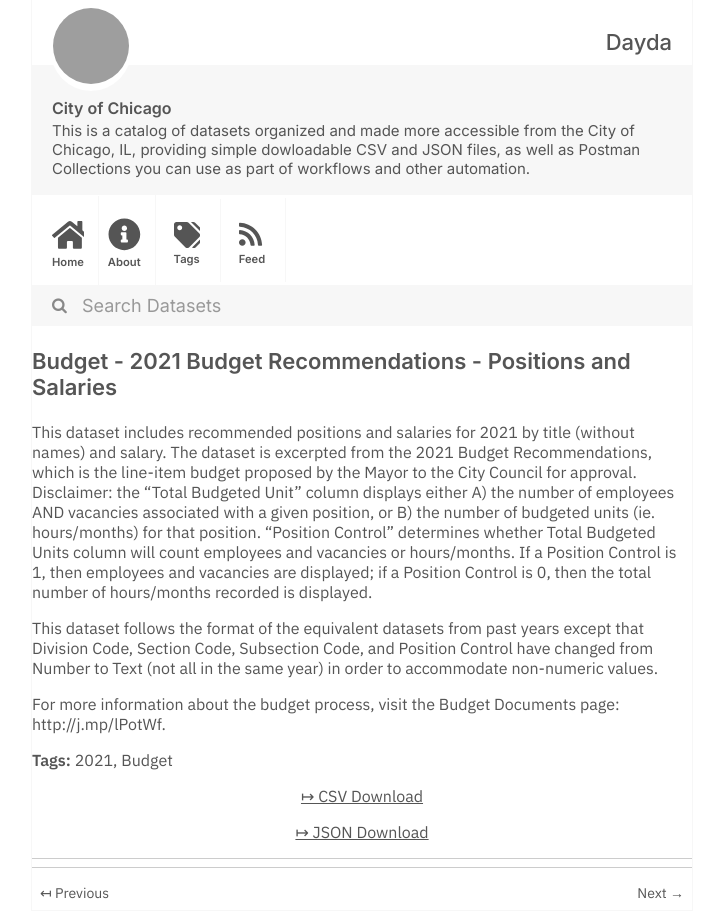
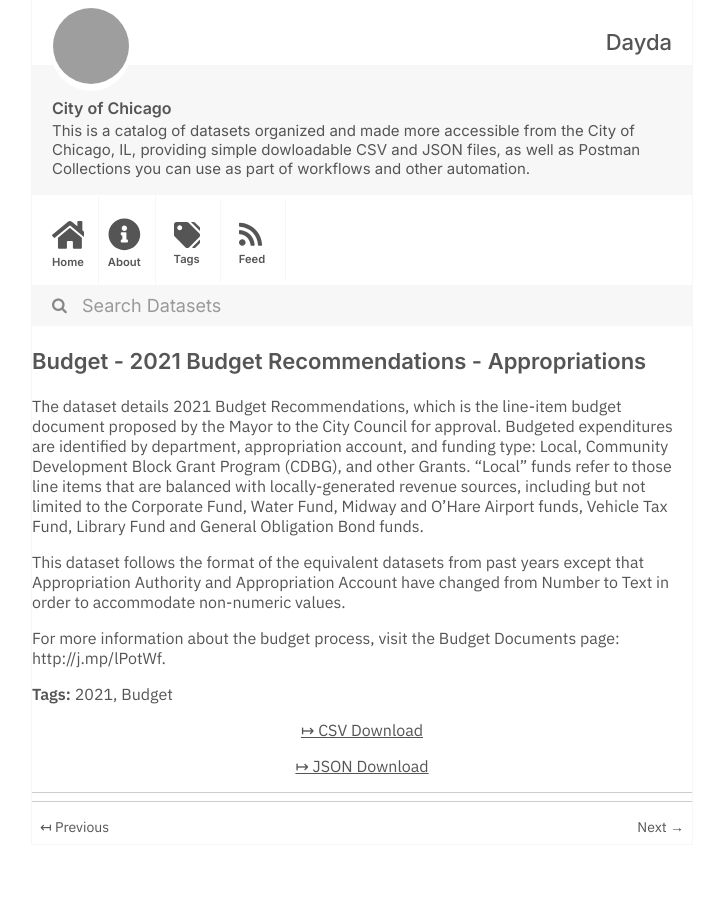
Before and after one commit to dayda-entities/city-of-chicago, a Jekyll site: the page built from _posts/2020-11-10-budget-2021-budget-recommendat.md, in a window 1280 px wide, cut to the strip 0-911 px from the top of the page. Shown: the whole strip, without its empty margins (278-1001 px from the left). Built offline with Jekyll 4.4.1, drawn with Linux system fonts in a browser that asks for light colours; grey boxes are pictures that could not be loaded.

```diff
--- a/_posts/2020-11-10-budget-2021-budget-recommendat.md
+++ b/_posts/2020-11-10-budget-2021-budget-recommendat.md
@@ -1,7 +1,7 @@
 ---
-title: Budget - 2021 Budget Recommendations - Positions and Salaries
-created: '2020-11-10T16:54:30.268044'
-modified: '2020-11-10T16:54:30.268054'
+title: Budget - 2021 Budget Recommendations - Appropriations
+created: '2020-11-10T16:54:18.495944'
+modified: '2020-11-10T16:54:18.495955'
 state: active
 type: dataset
 tags:
@@ -10,14 +10,14 @@ tags:
 groups:
   - Local Government
 csv_url: >-
-  https://data.cityofchicago.org/api/views/7b5w-rzes/rows.csv?accessType=DOWNLOAD
+  https://data.cityofchicago.org/api/views/385z-7dwt/rows.csv?accessType=DOWNLOAD
 json_url: >-
-  https://data.cityofchicago.org/api/views/7b5w-rzes/rows.json?accessType=DOWNLOAD
+  https://data.cityofchicago.org/api/views/385z-7dwt/rows.json?accessType=DOWNLOAD
 layout: post
 
 ---
-This dataset includes recommended positions and salaries for 2021 by title (without names) and salary. The dataset is excerpted from the 2021 Budget Recommendations, which is the line-item budget proposed by the Mayor to the City Council for approval. Disclaimer: the “Total Budgeted Unit” column displays either A) the number of employees AND vacancies associated with a given position, or B) the number of budgeted units (ie. hours/months) for that position. “Position Control” determines whether Total Budgeted Units column will count employees and vacancies or hours/months. If a Position Control is 1, then employees and vacancies are displayed; if a Position Control is 0, then the total number of hours/months recorded is displayed.
+The dataset details 2021 Budget Recommendations, which is the line-item budget document proposed by the Mayor to the City Council for approval. Budgeted expenditures are identified by department, appropriation account, and funding type: Local, Community Development Block Grant Program (CDBG), and other Grants. “Local” funds refer to those line items that are balanced with locally-generated revenue sources, including but not limited to the Corporate Fund, Water Fund, Midway and O’Hare Airport funds, Vehicle Tax Fund, Library Fund and General Obligation Bond funds.
 
-This dataset follows the format of the equivalent datasets from past years except that  Division Code, Section Code, Subsection Code, and Position Control have changed from Number to Text (not all in the same year) in order to accommodate non-numeric values.
+This dataset follows the format of the equivalent datasets from past years except that Appropriation Authority and Appropriation Account have changed from Number to Text in order to accommodate non-numeric values.
 
-For more information about the budget process, visit the Budget Documents page: http://j.mp/lPotWf.
+ For more information about the budget process, visit the Budget Documents page: http://j.mp/lPotWf.
```
